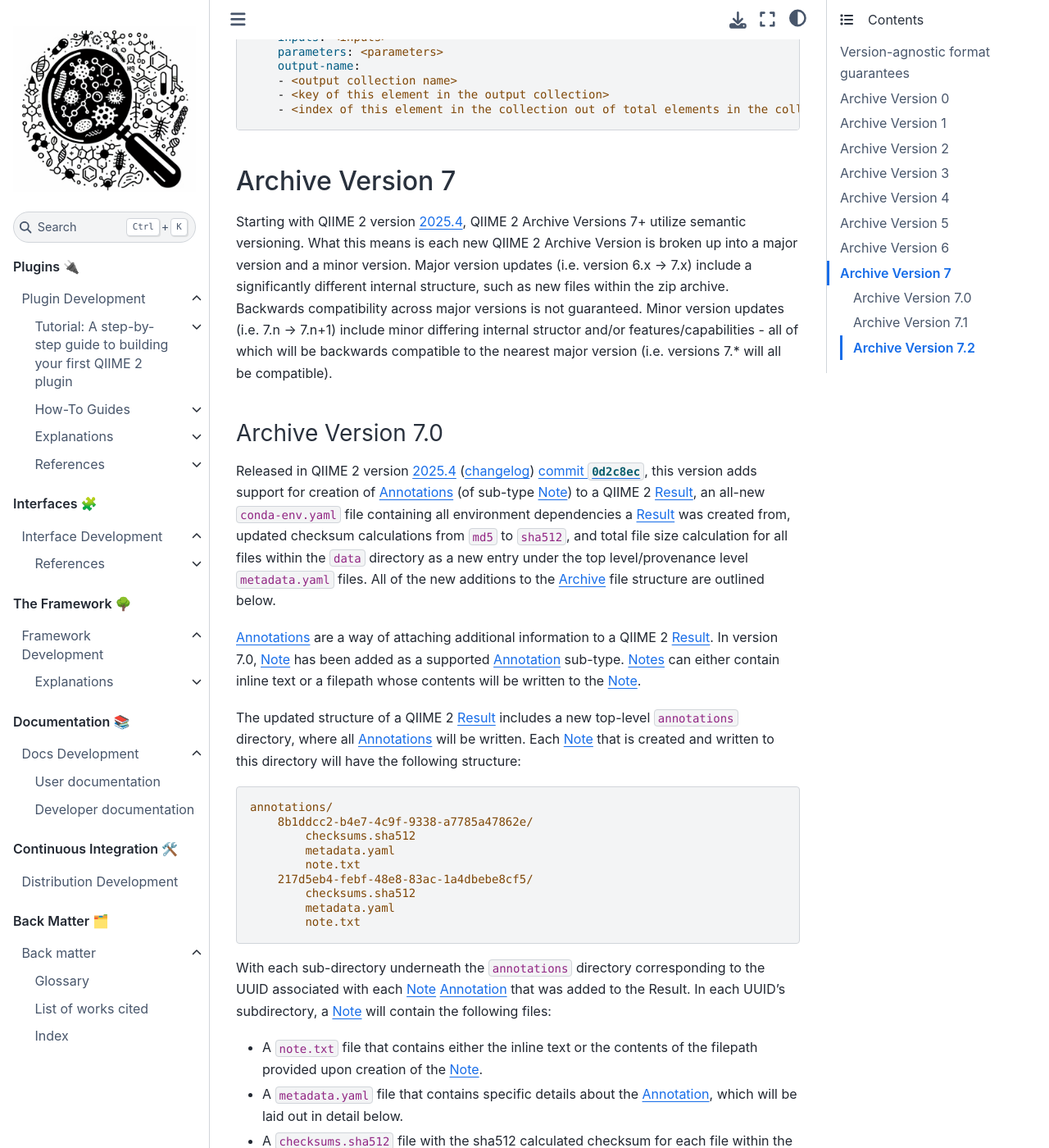
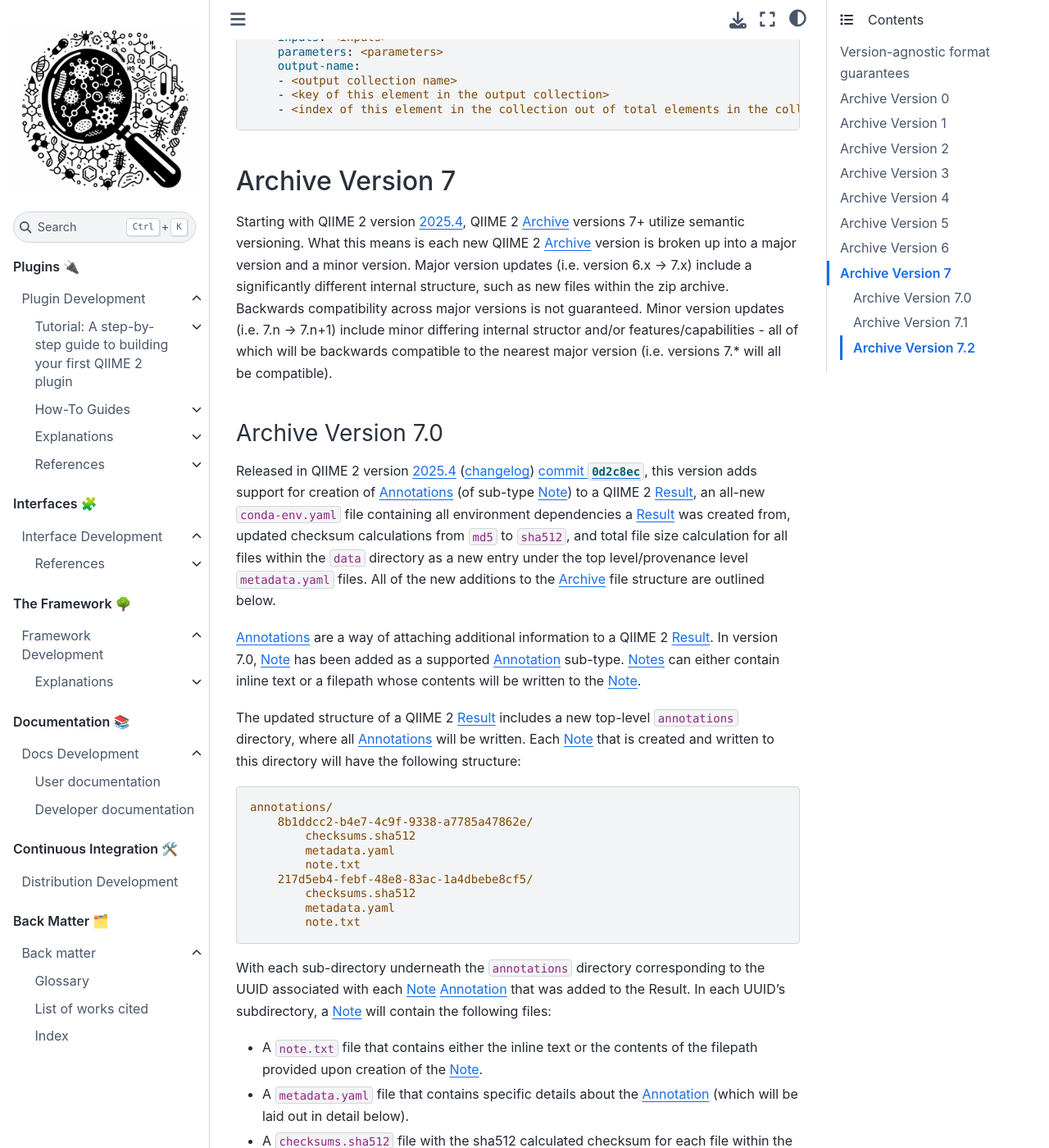
Before and after one commit to caporaso-lab/developing-with-qiime2, a Jupyter Book: the page built from book/framework/references/archive-versions.md, in a window 1280 px wide and 1400 px high, scrolled down 8601 px. Shown: the whole window at 82% size. Built offline with Jupyter Book 1.0.4 settings and Sphinx 7.4.7 and the Sphinx Book theme 1.1.4, drawn with Linux system fonts in a browser that asks for light colours; pages that are not in the unit, such as notebooks, are missing from menus; part of the change alters nothing that is shown; some of the changed text lies outside the part shown.

Commit message:
post-rendering edits

````diff
--- a/book/framework/references/archive-versions.md
+++ b/book/framework/references/archive-versions.md
@@ -240,8 +240,8 @@ action:
 
 (archive-version-7)=
 ## Archive Version 7
-Starting with QIIME 2 version [2025.4](https://github.com/qiime2/qiime2/releases/tag/2025.4.0), QIIME 2 Archive Versions 7+ utilize semantic versioning.
-What this means is each new QIIME 2 Archive Version is broken up into a major version and a minor version.
+Starting with QIIME 2 version [2025.4](https://github.com/qiime2/qiime2/releases/tag/2025.4.0), QIIME 2 {term}`Archive` versions 7+ utilize semantic versioning.
+What this means is each new QIIME 2 {term}`Archive` version is broken up into a major version and a minor version.
 Major version updates (i.e. version 6.x -> 7.x) include a significantly different internal structure, such as new files within the zip archive.
 Backwards compatibility across major versions is not guaranteed.
 Minor version updates (i.e. 7.n -> 7.n+1) include minor differing internal structor and/or features/capabilities - all of which will be backwards compatible to the nearest major version (i.e. versions 7.* will all be compatible).
@@ -272,7 +272,7 @@ annotations/
 With each sub-directory underneath the `annotations` directory corresponding to the UUID associated with each {term}`Note` {term}`Annotation` that was added to the {term}`Result.`
 In each UUID's subdirectory, a {term}`Note` will contain the following files:
 - A `note.txt` file that contains either the inline text or the contents of the filepath provided upon creation of the {term}`Note`.
-- A `metadata.yaml` file that contains specific details about the {term}`Annotation`, which will be laid out in detail below.
+- A `metadata.yaml` file that contains specific details about the {term}`Annotation` (which will be laid out in detail below).
 - A `checksums.sha512` file with the sha512 calculated checksum for each file within the directory (`metadata.yaml` and `note.txt`).
 
 The contents of the `metadata.yaml` file are as follows:
@@ -291,7 +291,7 @@ Note that the current implementation of {term}`Annotations <Annotation>` doesn't
 
 In addition to {term}`Annotations <Annotation>`, a new `conda-env.yaml` file (located under the `provenance` directory) has been added within the {term}`Archive` structure.
 This file contains all of the dependencies present in the conda environment where the {term}`Result` in question was created from.
-The contents of this file look something like this (with this example showing a very minimal environment for the sake of space):
+The contents of this file are as follows (with this example showing a very minimal environment):
 
 ```yaml
 dependencies:
@@ -327,7 +327,7 @@ annotations/
 
 Each {term}`Signature` (separated by their associated UUID sub-directories) contains the following files:
 - A `signature.gpg` file that contains the cryptographic signature created with the provided GnuPG keypair.
-- A `metadata.yaml` file that contains specific details about the {term}`Signature`, which will be laid out in detail below.
+- A `metadata.yaml` file that contains specific details about the {term}`Signature` (laid out in detail below).
 - A `checksums.sha512` file with the sha512 calculated checksum for each file within the directory (`metadata.yaml` and `signature.gpg`).
 
 The contents of the `metadata.yaml` file are as follows:
````
